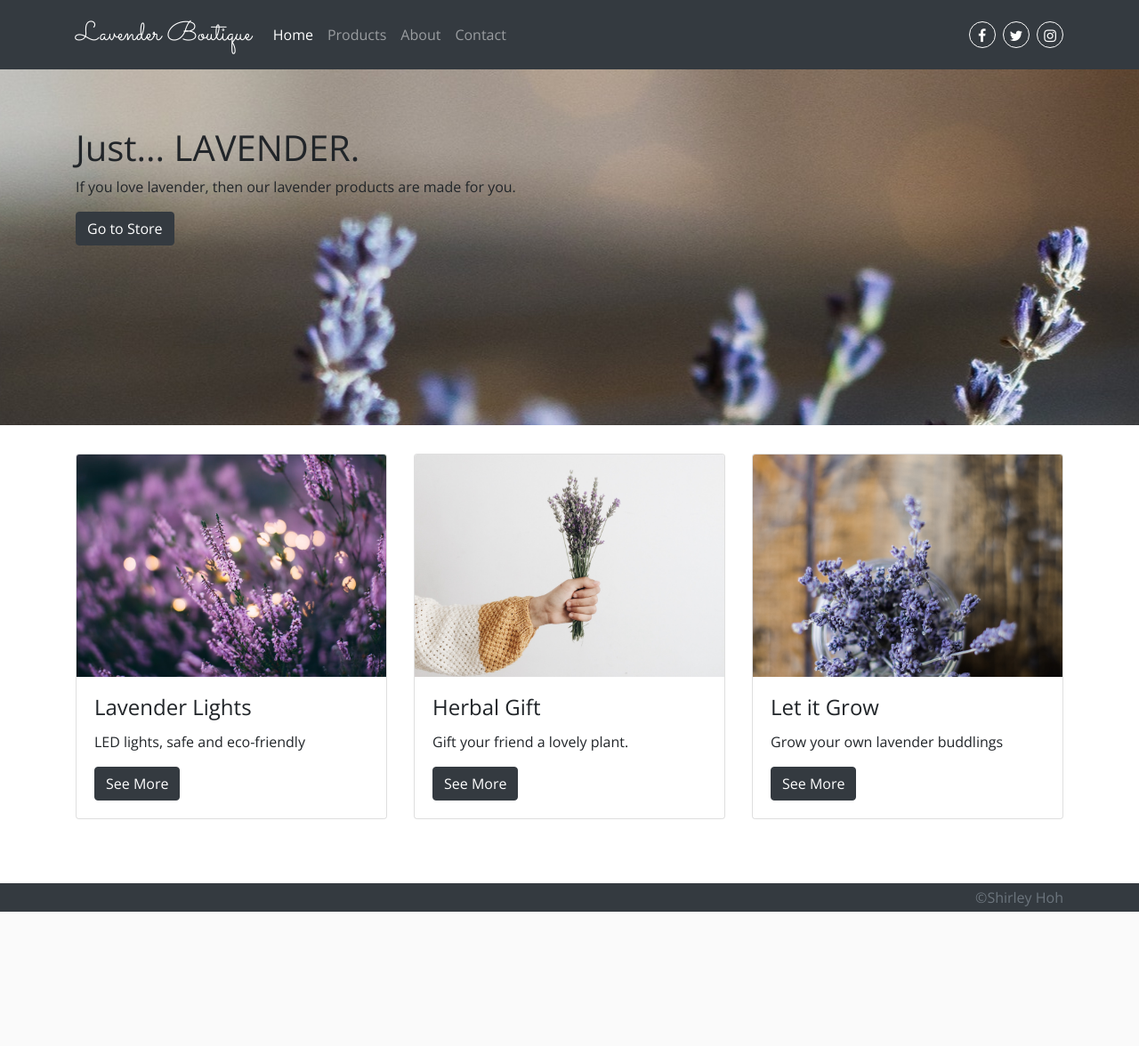
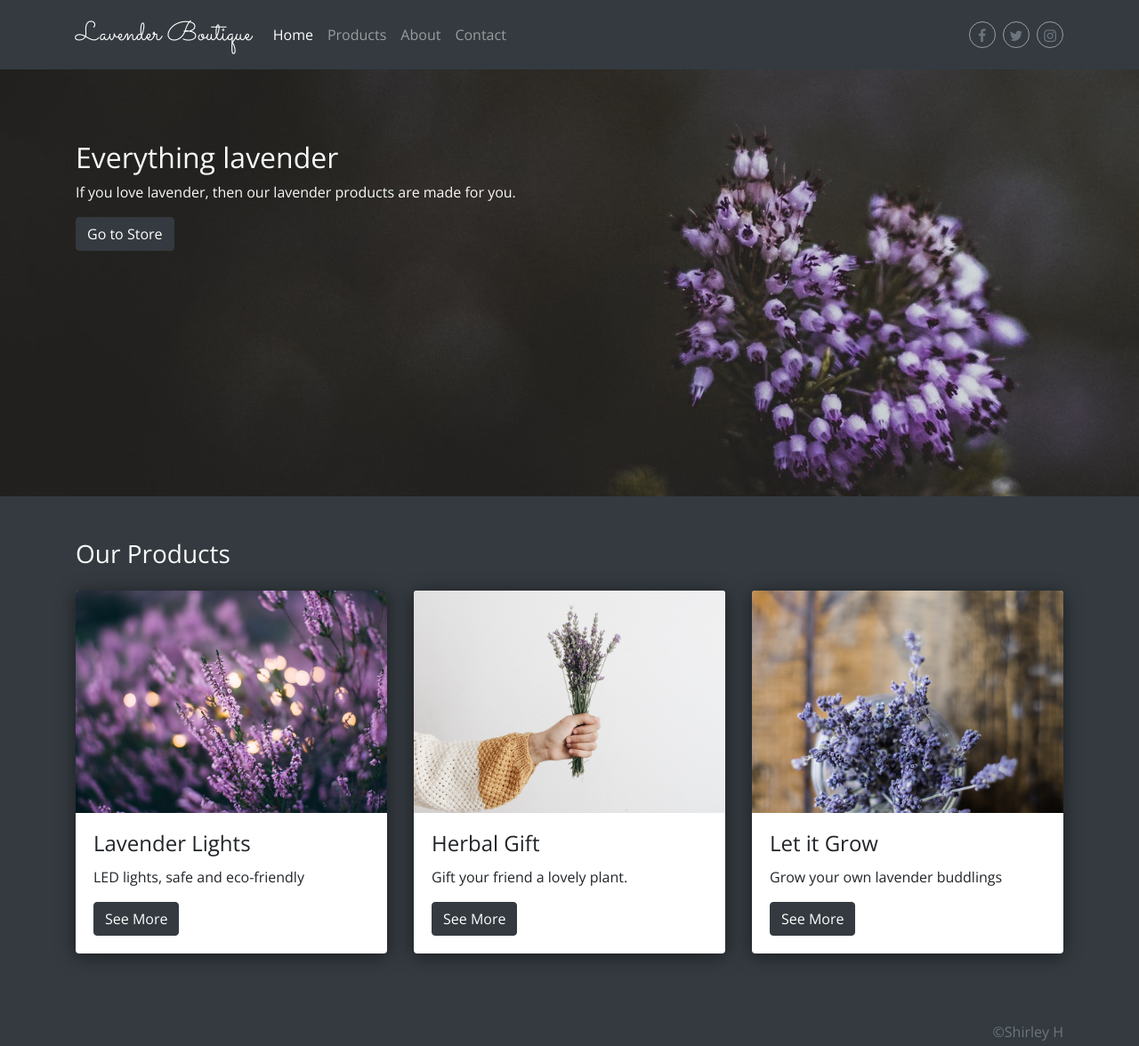
Before and after one commit to serelath/SMCSpring_2019, a PHP site: page /class02/index.html in a window 1280 px wide. Shown: the whole page at 89% size. Before the commit the page ends 1025 px from the top, so only its background shows below. Run offline with PHP 8.4, Linux system fonts and the light colour scheme; some libraries are stand-ins or nearby versions.

Commit message:
Changed jumbotron image and button hover colors and h1 to h2 and added Our Products and box shadow on cards

```diff
--- a/class02/index.html
+++ b/class02/index.html
@@ -43,25 +43,31 @@
           </li>
         </ul>
         <span class="navbar-text my-xs-1 my-2">
-            <a href="#" class="fa fa-facebook"></a>
-            <a href="#" class="fa fa-twitter"></a>
-            <a href="#" class="fa fa-instagram"></a>
+            <a href="#" class="fa fa-facebook text-muted"></a>
+            <a href="#" class="fa fa-twitter text-muted"></a>
+            <a href="#" class="fa fa-instagram text-muted"></a>
         </span>
       </div>
       </div>
     </nav>
 
     <!--JUMBOTRON-->
-      <div class="jumbotron jumbotron-fluid">
-      <div class="container text-md-left text-center">
-        <h1>Just... LAVENDER.</h1>
-        <p>If you love lavender, then our lavender products are made for you.</p>
+      <div class="jumbotron jumbotron-fluid mb-0">
+      <div class="container text-lg-left text-center">
+        <h2 class="text-light mt-lg-3 mt-0">Everything lavender</h2>
+        <p class="text-light">If you love lavender, then our lavender products are made for you.</p>
         <a href="#" class="btn btn-dark">Go to Store</a>
       </div>
     </div>
 
     <!--CARDS-->
+    <div class="container-fluid bg-dark py-5">
         <div class="container">
+           <div class="row">
+              <div class="col-12">
+                   <h3 class="text-lg-left text-center text-light mb-4">Our Products</h3>
+               </div>
+           </div>
             <div class="row">
                 <div class="col-lg-4 col-12 mb-sm-4 mb-3"><div class="card">
                       <img class="card-img-top" src="images/one.jpg" alt="Card image">
@@ -92,11 +98,12 @@
                 </div>
             </div>
         </div>
+    </div>
 
     <!--FOOTER-->
-    <div class="container-fluid bg-dark mt-5">
+    <div class="container-fluid bg-dark">
        <div class="container">
-            <p class="copy text-muted mb-0 text-lg-right text-center py-1">&copy;Shirley Hoh</p>
+            <p class="copy text-muted mb-0 text-lg-right text-center py-1">&copy;Shirley H</p>
         </div>
     </div>
 
--- a/class02/style.css
+++ b/class02/style.css
@@ -12,27 +12,31 @@ a:hover {
     font-size: 30px;
 }
 .jumbotron {
-    height: 50vh;
-    background: url("images/four.jpg") no-repeat center top;
+    height: 60vh;
+    background: url("images/four.jpg") no-repeat center left;
 }
 .card img {
     height: 250px;
     object-fit: cover;
 }
+.card {
+    border: none;
+    box-shadow: 0px 3px 20px rgba(0,0,0, 0.5);
+}
 .btn-dark {
     transition: 0.3s;
 }
 .btn-dark:hover {
-    background-color: rgba(146, 149, 196, 1);
+    background-color: rgba(82, 85, 128, 1);
     color: white !important;
-    border: 1px solid rgba(146, 149, 196, 1);
+    border: 1px solid rgba(82, 85, 128, 1);
 }
 .fa {
     width: 30px;
     height: 30px;
     padding-top: 7px;
     text-align: center;
-    border: 1px solid white;
+    border: 1px solid rgba(255,255,255, 0.5);
     border-radius: 50%;
     margin-left: 2px;
     margin-right: 2px;
@@ -46,5 +50,11 @@ a:hover {
 .fa:hover {
     text-decoration: none;
     color: rgba(146, 149, 196, 1) !important;
-    border: 1px solid rgba(146, 149, 196, 1);
+    border: 1px solid rgba(146, 149, 196, 1) !important;
 }
+@media only screen and (max-width: 992px) {
+    .jumbotron {
+    height: 95vh;
+    background: url("images/four.jpg") no-repeat center center;
+}
+}
```
Also changed, not shown: class02/images/four.jpg. Lines whose indentation alone changed are shown as unchanged.
